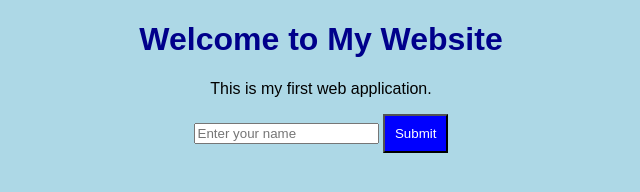
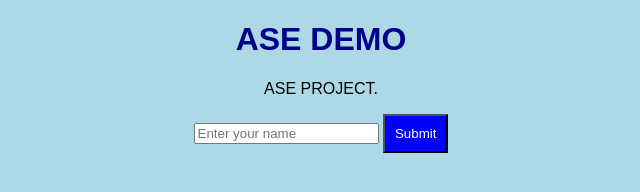
Before and after one commit to YUG-205/MyFirstWebsite, a plain HTML site: page index.html in a window 1280 px wide. Shown: the whole page, without its empty margins (319-959 px from the left). Drawn offline with Linux system fonts and the light colour scheme.

Commit message:
Added second commit

```diff
--- a/index.html
+++ b/index.html
@@ -24,9 +24,9 @@
 
 <body>
 
-    <h1>Welcome to My Website</h1>
+    <h1>ASE DEMO</h1>
 
-    <p>This is my first web application.</p>
+    <p>ASE PROJECT.</p>
 
     <input type="text" id="name"
         placeholder="Enter your name">
```
